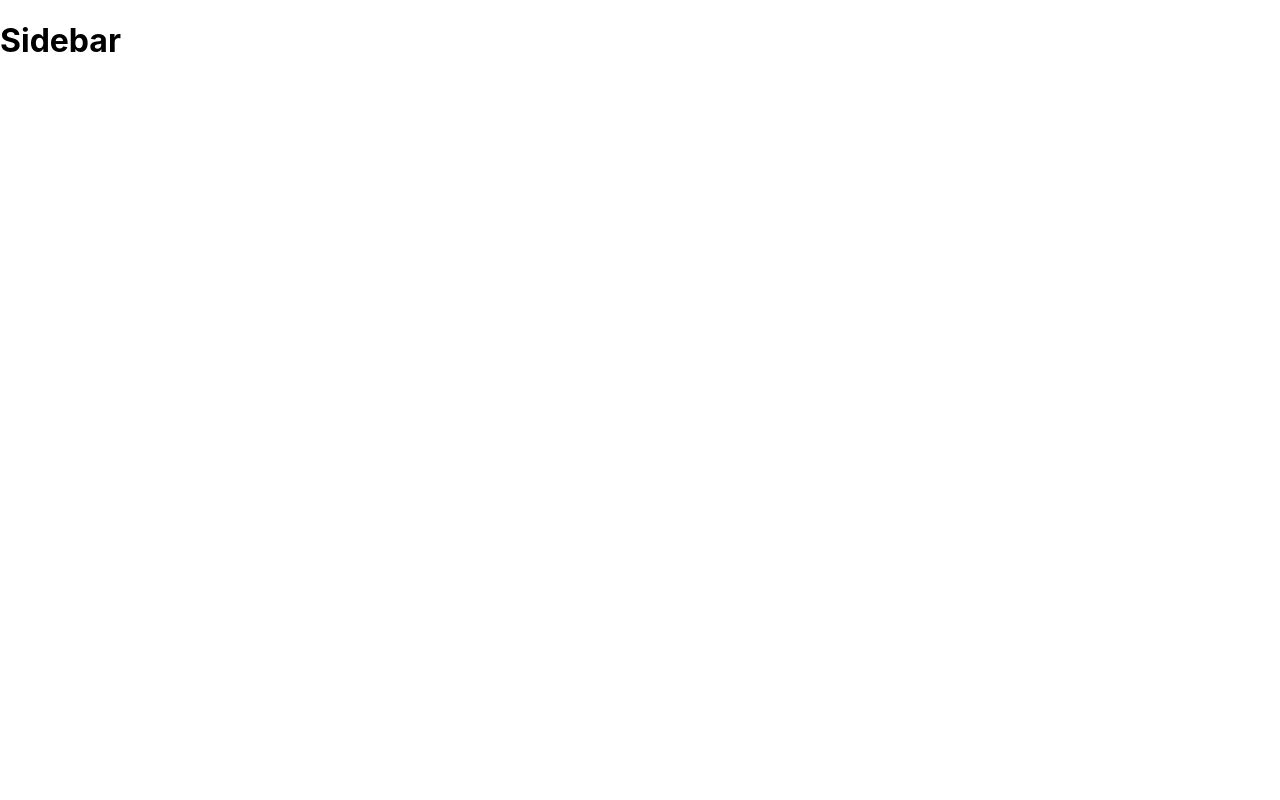
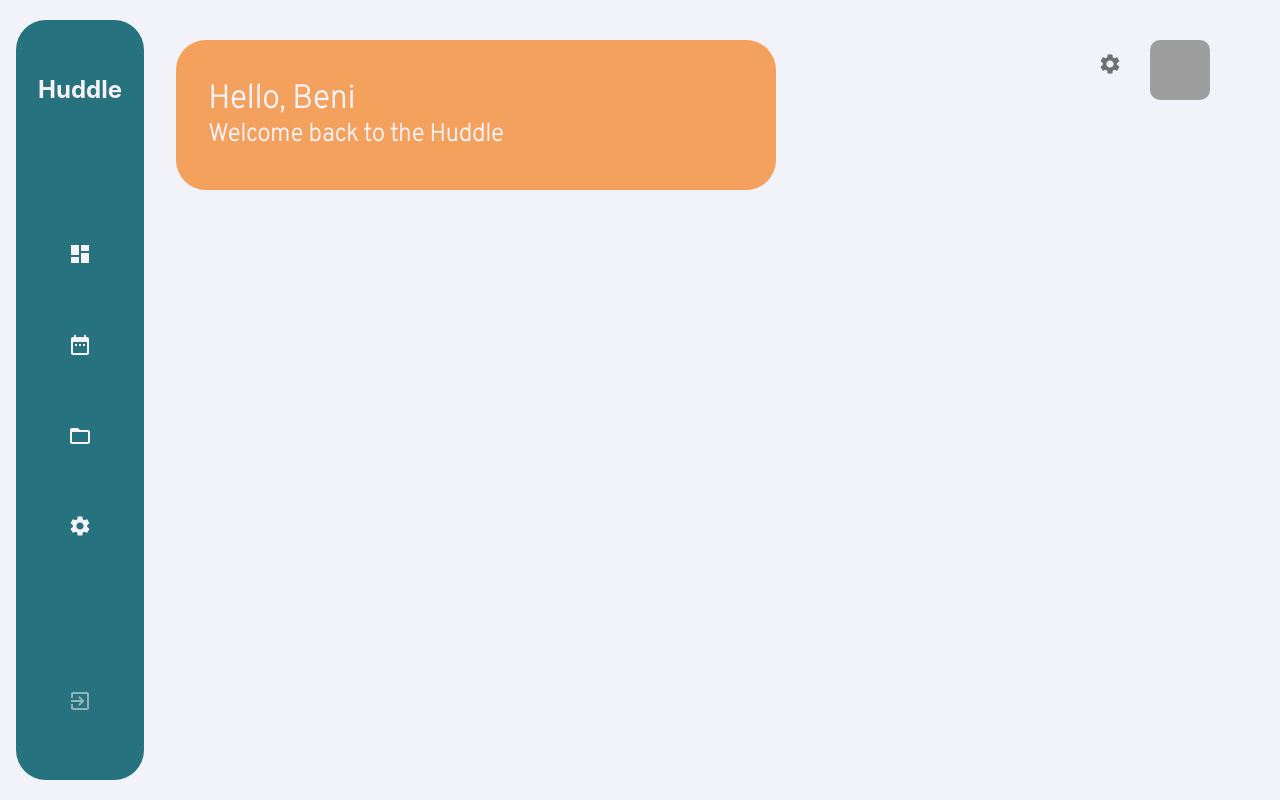
Before and after one commit to benimahat1291/huddleUp, a Next.js app: page / in a window 1280 px wide. Built offline with nearby package versions, Linux system fonts and the light colour scheme; grey boxes are pictures that could not be loaded.

Commit message:
dashbaord

```diff
--- a/components/Sidebar.js
+++ b/components/Sidebar.js
@@ -1,11 +1,25 @@
-
-
+import styles from "../styles/Sidebar.module.css"
+import {IconButton} from "@material-ui/core"
+import DashboardIcon from '@material-ui/icons/Dashboard';
+import DateRangeIcon from '@material-ui/icons/DateRange';
+import FolderOpenIcon from '@material-ui/icons/FolderOpen';
+import SettingsIcon from '@material-ui/icons/Settings';
+import ExitToAppIcon from '@material-ui/icons/ExitToApp';
 
 const Sidebar = () => {
     return (
-        <div>
-            <h1>Sidebar</h1>
+    <container className={styles.navContainer}>
+        <div className={styles.navbar}>
+            <h1 className={styles.navTitle}>Huddle<span></span></h1>
+            <ul className={styles.navItems}>
+                <li><IconButton><DashboardIcon/></IconButton></li>
+                <li><IconButton><DateRangeIcon/></IconButton></li>
+                <li><IconButton><FolderOpenIcon/></IconButton></li>
+                <li><IconButton><SettingsIcon/></IconButton></li>
+            </ul>
+            <div className={styles.logout}><IconButton><ExitToAppIcon/></IconButton></div>
         </div>
+    </container>
     )
 }
 
--- /dev/null
+++ b/components/dashboard/DashBoard.js
@@ -0,0 +1,17 @@
+import styles from "../../styles/DashBoard.module.css"
+import Header from "./Header"
+
+
+const DashBoard = () => {
+    return (
+        <header className={styles.dashBoard}>
+            <Header/>
+
+
+
+
+        </header>
+    )
+}
+
+export default DashBoard
--- /dev/null
+++ b/components/dashboard/Header.js
@@ -0,0 +1,23 @@
+import styles from "../../styles/Header.module.css"
+import SettingsIcon from '@material-ui/icons/Settings';
+import {Avatar, IconButton} from "@material-ui/core"
+
+
+const Header = () => {
+    return (
+        <header className={styles.header}>
+            <div className={styles.headerTitle}>
+                <h1>Hello, Beni</h1>
+                <h2>Welcome back to the Huddle</h2>
+            </div>
+
+            <div className={styles.headerIcons}>
+                <IconButton><SettingsIcon/></IconButton>
+                <img src="https://avatars.githubusercontent.com/u/69019321?v=4" alt="avatar" className={styles.headerAvatar}/>
+            </div>
+
+        </header>
+    )
+}
+
+export default Header
--- a/package.json
+++ b/package.json
@@ -8,6 +8,8 @@
     "start": "next start"
   },
   "dependencies": {
+    "@material-ui/core": "^4.11.3",
+    "@material-ui/icons": "^4.11.2",
     "next": "10.1.3",
     "react": "17.0.2",
     "react-dom": "17.0.2"
--- a/pages/index.js
+++ b/pages/index.js
@@ -1,15 +1,23 @@
 import Head from 'next/head'
+import DashBoard from '../components/dashboard/DashBoard'
 import Sidebar from '../components/Sidebar'
+import styles from "../styles/Home.module.css"
+
 
 export default function Home() {
-  return (
-    <div>
-      <Head>
-        <title>Huddle Up</title>
-      </Head>
+    return (
+        <>
+            <Head>
+                <title>Huddle Up</title>
+                <link rel="preconnect" href="https://fonts.gstatic.com"/>
+                <link href="https://fonts.googleapis.com/css2?family=Overpass:wght@100&family=Saira+Condensed&display=swap" rel="stylesheet" />
+            </Head>
+                <div className={styles.app}>
+                    <Sidebar />
+                    <DashBoard />
+                </div>
+        </>
 
-      <Sidebar/>
 
-    </div>
-  )
+    )
 }
--- /dev/null
+++ b/styles/DashBoard.module.css
@@ -0,0 +1,4 @@
+.dashBoard {
+    height: 90vh;
+    flex: 0.85;
+}
--- /dev/null
+++ b/styles/Header.module.css
@@ -0,0 +1,37 @@
+.header {
+    /* border: 1px solid black; */
+    width: 95%;
+    height: 150px;
+    display: flex;
+    justify-content: space-between;
+
+}
+
+.headerTitle {
+    flex: 0.6;
+    min-width:300px;
+    max-width: 600px;
+    height:150px;
+    border-radius: 30px;
+    background-color: rgb(244, 161, 93);
+    display: flex;
+    flex-direction: column;
+    justify-content: center;
+    padding-left: 2rem;
+    color: rgb(247, 241, 248);
+    font-family: 'Overpass', sans-serif;
+}
+
+.headerIcons {
+    flex: 0.4;
+    display: flex;
+    align-items: flex-start;
+    justify-content: flex-end;
+}
+
+.headerAvatar {
+    width: 60px;
+    height: 60px;
+    border-radius: 10px;
+    margin-left: 1rem;
+}
--- /dev/null
+++ b/styles/Home.module.css
@@ -0,0 +1,8 @@
+.app {
+    background-color: rgb(241, 243, 248);
+    height: 100vh;
+    display: flex;
+    justify-content: space-around;
+    align-items:center
+
+}
--- /dev/null
+++ b/styles/Sidebar.module.css
@@ -0,0 +1,43 @@
+
+.navContainer {
+    flex: 0.1;
+}
+.navbar{
+    min-width: 100px;
+    max-width: 300px;
+    height: 95vh;
+    background-color: rgb(38, 114, 126);
+    border-radius: 30px;
+    display: flex;
+    flex-direction: column;
+    align-items: center;
+    justify-content: space-around;
+}
+
+.navTitle {
+    font-size: 1.5rem;
+    color:  rgb(247, 241, 248);
+}
+
+.navTitle span {
+    color: #79C698;
+}
+
+
+.navItems {
+    list-style-type: none;
+    padding-inline-start: 0;
+    height: 40vh;
+    display: flex;
+    flex-direction: column;
+    justify-content: space-between;
+
+}
+
+.navItems li button span svg{
+    color: rgb(247, 241, 248);
+}
+
+.logout button span svg{
+    color: rgb(247, 241, 248, 0.5)
+}
--- a/styles/globals.css
+++ b/styles/globals.css
@@ -14,3 +14,7 @@ a {
 * {
   box-sizing: border-box;
 }
+
+h1,h2,h3,h4,h5,h6,p {
+    margin: 0;
+}
```
Also changed, not shown: 1 other file (tests, documents, lock files or other folders).
